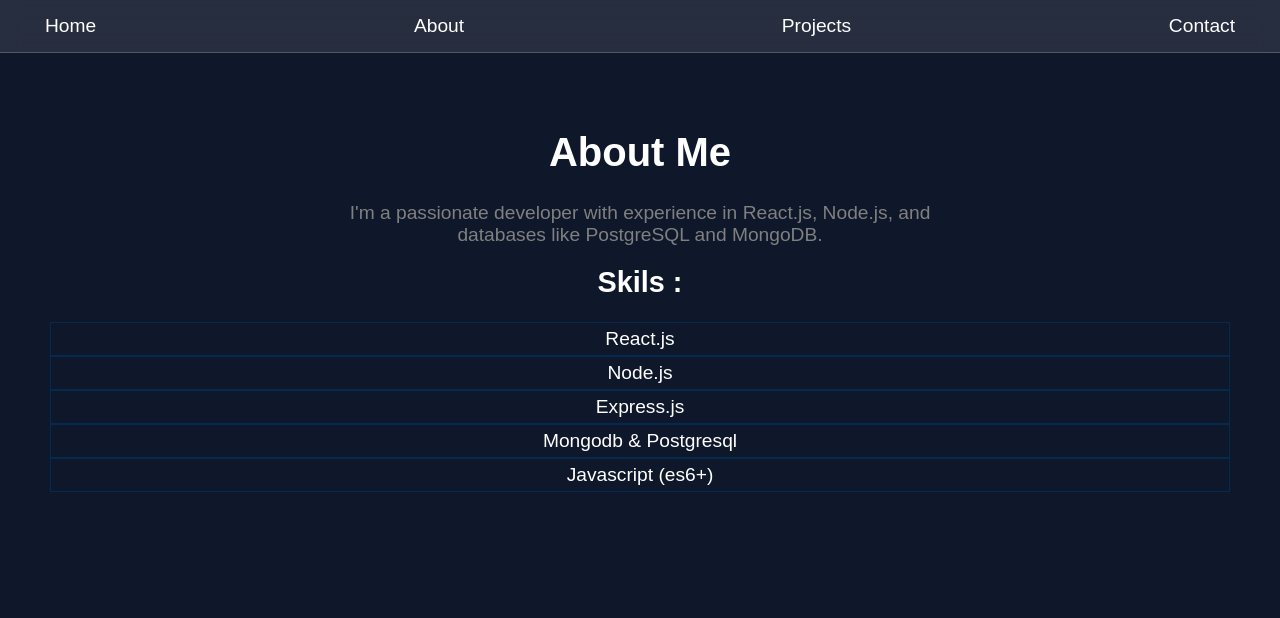
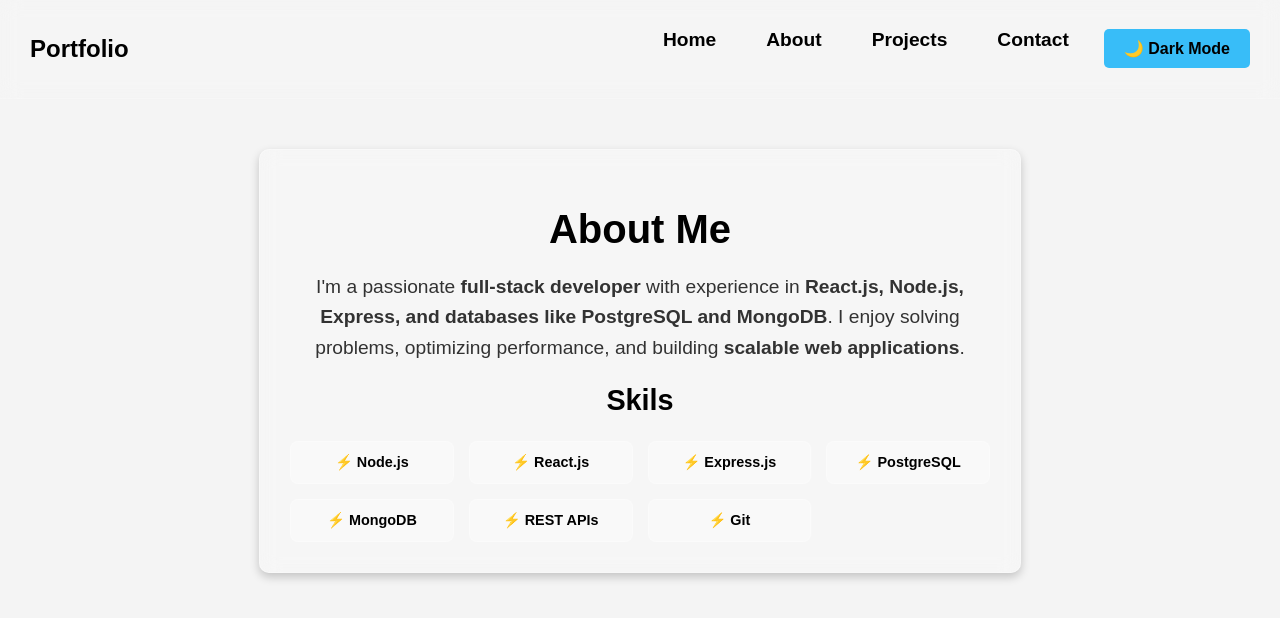
Before and after one commit to 23vk1/practicePortfolio, a React (Create React App) app: page /about in a window 1280 px wide. Shown: the top 618 px of the page. Built offline with nearby package versions, Linux system fonts and the light colour scheme.

Commit message:
Refine UI

```diff
--- a/package.json
+++ b/package.json
@@ -9,6 +9,7 @@
     "@testing-library/user-event": "^13.5.0",
     "react": "^19.0.0",
     "react-dom": "^19.0.0",
+    "react-icons": "^5.5.0",
     "react-router-dom": "^7.2.0",
     "react-scripts": "5.0.1",
     "tailwindcss": "^4.0.12",
--- a/src/components/Navbar.js
+++ b/src/components/Navbar.js
@@ -1,30 +1,55 @@
-import React from 'react'
-import { Link } from 'react-router-dom'
+import React, { useEffect, useState } from "react";
+import { Link } from "react-router-dom";
 
-const styles = {
-    navbar : {
-        display :"flex",
-        justifyContent : "center",
-        gap : "20px",
-        padding : "10px",
-        backgroundColor : "#007BFF"
-    },
-    link : {
-        color : "white",
-        textDecoration : "none",
-        fontSize : "1.2rem"
+function Navbar() {
+  const [menuOpen, setMenuOpen] = useState(false);
+  const [darkMode, setDarkMode] = useState(() => {
+    return localStorage.getItem("theme") === "dark";
+  });
+
+  useEffect(() => {
+    if (darkMode) {
+      document.body.classList.add("dark");
+      localStorage.setItem("theme", "dark");
+    } else {
+      document.body.classList.remove("dark");
+      localStorage.setItem("theme", "light");
     }
+  }, [darkMode]);
+
+  return (
+<>
+
+    <nav className="navbar">
+      <h1>Portfolio</h1>
+
+
+      <div className={`nav-links ${menuOpen ? "open" : ""}`}>
+        <Link to={"/"} onClick={() => setMenuOpen(false)}>
+          Home
+        </Link>
+        <Link to={"/about"} onClick={() => setMenuOpen(false)}>
+          About
+        </Link>
+        <Link to={"/projects"} onClick={() => setMenuOpen(false)}>
+          Projects
+        </Link>
+        <Link to={"/contact"} onClick={() => setMenuOpen(false)}>
+          Contact
+        </Link>
+        <button className="dark-mode-btn"
+          onClick={() => {
+            setDarkMode(!darkMode);
+          }}
+        >
+          {darkMode ? "🌞 Light Mode" : "🌙 Dark Mode"}
+        </button>
+      </div>
+    </nav>
+
+</>
+
+  );
 }
 
-function Navbar() {
-  return (
-    <nav  className="navbar">
-        <Link to={'/'} style={styles.link}> Home </Link>
-        <Link to={'/about'} style={styles.link}> About </Link>
-        <Link to={'/projects'} style={styles.link}> Projects </Link>
-        <Link to={'/contact'} style={styles.link}> Contact </Link>
-    </nav>
-  )
-}
-
-export default Navbar
+export default Navbar;
--- a/src/pages/About.js
+++ b/src/pages/About.js
@@ -1,52 +1,28 @@
 import React from "react";
 
-const styles = {
-  container: {
-    textAlign: "center",
-    padding: "50px",
-  },
-  heading: {
-    fontSize: "2.5rem",
-  },
 
-  description: {
-    fontSize: "1.2rem",
-    color: "grey",
-    maxWidth: "600px",
-    margin: "auto",
-  },
-  subHeading: {
-    fontSize: "1.8rem",
-    marginTop: "20px",
-  },
-  list: {
-    listStyle: "none",
-    padding: "0",
-    fontSize: "1.2rem",
-  },
-  liItem : {
-    // width : "50px",
-    border : "1px solid rgb(4, 42, 82)",
-    padding : "5px",
-  }
-};
 function About() {
   return (
-    <div style={styles.container}>
-      <h1 style={styles.heading}>About Me</h1>
-      <p style={styles.description}>
-        {" "}
-        I'm a passionate developer with experience in React.js, Node.js, and
-        databases like PostgreSQL and MongoDB.
-      </p>
-      <h2 style={styles.subHeading}>Skils : </h2>
-      <ul style={styles.list}>
-        <li style={styles.liItem}>React.js</li>
-        <li style={styles.liItem}>Node.js</li>
-        <li style={styles.liItem}>Express.js</li>
-        <li style={styles.liItem}>Mongodb & Postgresql</li>
-        <li style={styles.liItem}>Javascript (es6+)</li>
-      </ul>
+    <div className="container">
+      <div className="glass about-card">
+        <h1 className="title">About Me</h1>
+        <p className="about-text">
+          {" "}
+          I'm a passionate <b>full-stack developer</b> with experience in <b>React.js, Node.js, Express, and databases like PostgreSQL and MongoDB</b>.
+          I enjoy solving problems, optimizing performance, and building <b>scalable web applications</b>.
+        </p>
+        <h2 className="subtitle">Skils</h2>
+
+        <div className="skills-grid">
+          <div className="skill-box">⚡ Node.js</div>
+          <div className="skill-box">⚡ React.js</div>
+          <div className="skill-box">⚡ Express.js</div>
+          <div className="skill-box">⚡ PostgreSQL</div>
+          <div className="skill-box">⚡ MongoDB</div>
+          <div className="skill-box">⚡ REST APIs</div>
+          <div className="skill-box">⚡ Git</div>
+        </div>
+      </div>
     </div>
   );
 }
--- a/src/pages/Contact.js
+++ b/src/pages/Contact.js
@@ -1,40 +1,22 @@
 import React from "react";
-
-const styles = {
-  container: {
-    textAlign: "center",
-    padding: "50px",
-  },
-  heading: {
-    fontsize: "2.5rem",
-    marginBottom: "20px",
-  },
-  text: {
-    fontSize : "1.2rem",
-    color : "grey",
-  },
-  contactInfo: {
-    marginTop : "20px"
-  },
-  link: {
-    color :"#007BFF",
-    textDecoration :"none",
-    fontWeight : "bold",
-  },
-};
+import { FaGithub, FaLinkedin, FaEnvelope } from "react-icons/fa"; // Import icons
 
 function Contact() {
   return (
-    <div style={styles.container}>
-      <h1 style={styles.heading}>Contact Me</h1>
-      <p style={styles.text}>
+    <div className="container">
+      <div className="glass contact-card">
+        <h1 className="title">Contact Me</h1>
+        <p className="contact-text">
           Feel free to reach out to me via email or connect with me on social
           media.
         </p>
 
-      <div style={styles.contactInfo}>
+        <div className="contact-info">
           <p>
-          Email: <a href="https://google.com" style={styles.link}>vijay@gmail.com</a>
+            Email:{" "}
+            <a href="https://google.com" className="contact-link">
+              <FaEnvelope className="contact-icon" /> vijay
+            </a>
           </p>
           <p>
             GitHub:{" "}
@@ -42,8 +24,10 @@ function Contact() {
               href="https://google.com"
               target="_blank"
               rel="noopener noreferrer"
-            style={styles.link}
-          >github</a>
+              className="contact-link"
+            >
+              <FaGithub className="contact-icon" /> github
+            </a>
           </p>
           <p>
             LinkdIn:{" "}
@@ -51,12 +35,15 @@ function Contact() {
               href="https://google.com"
               target="_blank"
               rel="noopener noreferrer"
-            style={styles.link}
-          >LInkdin</a>
+              className="contact-link"
+            >
+              <FaLinkedin className="contact-icon" /> Linkdin
+            </a>
           </p>
         </div>
       </div>
-  )
+    </div>
+  );
 }
 
 export default Contact;
--- a/src/pages/Home.js
+++ b/src/pages/Home.js
@@ -1,38 +1,23 @@
 import React from "react";
+import { useNavigate } from "react-router-dom";
 
-const styles = {
-  container: {
-    textAlign: "center",
-    padding: "50px",
-  },
 
-  heading: {
-    fontSize: "2.5rem",
-  },
-
-  description: {
-    fontSize: "1.2rem",
-    color: "grey",
-  },
-  button: {
-    backgroundColor: "#007BFF",
-    color: "white",
-    padding: "10px, 20px",
-    fontSize: "1rem",
-    border: "none",
-    cursor: "pointer",
-    marginTop: "20px",
-  },
-};
 
 const Home = () => {
+
+  const navigate = useNavigate();
+
+  const goToProject = () =>{
+    navigate("/projects");
+  }
+
   return (
     <>
-      <div style={styles.container}>
+      <div className="container">
         <div className="glass">
-          <h1 style={styles.heading}>Hi, I'm Vijay</h1>
-          <p style={styles.description}>A passionate MERN Stack Developer</p>
-          <button style={styles.button}>View my Work</button>
+          <h1 >Hi, I'm Vijay</h1>
+          <p >A passionate MERN Stack Developer</p>
+          <button onClick={goToProject}>View my Work</button>
         </div>
       </div>
     </>
--- a/src/pages/Projects.js
+++ b/src/pages/Projects.js
@@ -21,54 +21,20 @@ const ProjectList = [
   },
 ];
 
-const styles = {
-    container : {
-        textAlign : "center",
-        padding :"50px",
-    },
-    heading : {
-        fontSize : "2.5rem",
-        marginBottom : "20px",
-    },
-    projectGrid : {
-        display : "grid",
-        gridTemplateColumn : "repeat (auto-fit, minmax(300px, 1fr))",
-        gap :"20px",
-        maxWidth : "800px",
-        margin : "auto",
-    },
-    card : {
-        padding : "20px",
-        border :"1px solid #ddd",
-        borderRadius : "10px",
-        backgroundColor : "#f9f9f9",
-        color:"black"
-    },
-    link : {
-        display : "inline-block",
-        marginTop : "10px",
-        padding :"8px 15px",
-        backgroundColor : "#007BFF",
-        color :"black",
-        textDecoration :"none",
-        borderRadius : "5px",
-    }
-
-}
 
 function Projects() {
   return (
-  <div style={styles.container}>
-    <h1 style={styles.heading}>My Projects</h1>
-    <div style={styles.projectGrid}>
+  <div id="projects-section" className="container">
+    <h1 className="title">My Projects</h1>
+    <div className="projects-grid">
         {
             ProjectList.map((project, index)=>{
                 return(
 
-                    <div key={index} style={styles.card}>
+                    <div key={index} className="card glass">
                     <h2>{project.name}</h2>
                     <p>{project.description}</p>
-                    <a href="https://google.com" target="blank" rel="noopener noreferrer" style={styles.link}>View Project</a>
+                    <a href="https://google.com" target="blank" rel="noopener noreferrer" className="btn">View Project</a>
                 </div>
                 )
             })
--- a/src/styles.css
+++ b/src/styles.css
@@ -1,24 +1,30 @@
+/* Default Light Mode */
+body {
+  background-color: #f4f4f4;
+  color: black;
+  font-family: "Poppins", sans-serif;
+  transition: background 0.3s ease-in-out, color 0.3s ease-in-out;
+}
+
 /* Dark Mode */
-body {
+body.dark {
   background-color: #0F172A;
   color: white;
-    font-family: 'Poppins', sans-serif;
-    transition: background 0.3s ease-in-out;
 }
 
 /* Glassmorphism Effect */
 .glass {
-    background: rgba(255, 255, 255, 0.1);
+  background: rgba(255, 255, 255, 0.2);
   backdrop-filter: blur(10px);
   border-radius: 10px;
-    border: 1px solid rgba(255, 255, 255, 0.2);
+  border: 1px solid rgba(255, 255, 255, 0.3);
   padding: 20px;
   box-shadow: 0px 4px 10px rgba(0, 0, 0, 0.2);
   transition: all 0.3s ease-in-out;
 }
 
 /* Buttons */
-  button {
+button, .btn {
   background: #38BDF8;
   color: black;
   padding: 10px 20px;
@@ -27,30 +33,318 @@ body {
   cursor: pointer;
   border-radius: 5px;
   transition: 0.3s;
+  font-weight: bold;
 }
 
-  button:hover {
+@media (max-width: 768px) {
+  button {
+    font-size: 0.9rem;
+    padding: 10px 15px;
+  }
+}
+
+
+button:hover, .btn:hover {
   opacity: 0.8;
 }
+
+
 
 /* Navbar */
 .navbar {
   display: flex;
   justify-content: space-between;
+  align-items: center;
   padding: 15px 30px;
   background: rgba(255, 255, 255, 0.1);
   backdrop-filter: blur(10px);
   border-bottom: 1px solid rgba(255, 255, 255, 0.2);
+  transition: background 0.3s ease-in-out, color 0.3s ease-in-out;
 }
 
+/* Dark Mode Navbar */
+body.dark .navbar {
+  background: rgba(0, 0, 0, 0.3);
+  border-bottom: 1px solid rgba(255, 255, 255, 0.2);
+}
+
+/* Navbar Links */
+.navbar div {
+  display: flex;
+  gap: 20px;
+}
+
+/* Default Navbar Links (for Light Mode) */
 .navbar a {
-    color: white;
+  color: black; /* Light Mode */
   text-decoration: none;
   margin: 0 15px;
   font-size: 1.2rem;
-    transition: 0.3s;
+  transition: color 0.1s ease-in-out;
+  font-weight: bold;
 }
 
+/* Change Navbar Link Color in Dark Mode */
+body.dark .navbar a {
+  color: white;
+}
+
+/* Navbar Hover Effect */
 .navbar a:hover {
   color: #38BDF8;
 }
+
+/* Change Navbar Link Color in Dark Mode */
+body.dark .navbar a:hover {
+  color: #38BDF8;
+}
+
+/* Mobile Navbar */
+@media (max-width: 768px) {
+  .navbar {
+    flex-direction: column;
+    text-align: center;
+    padding: 10px;
+  }
+
+  .navbar div {
+    flex-direction: column;
+    gap: 10px;
+  }
+}
+
+
+/* Container */
+.container {
+  text-align: center;
+  padding: 50px;
+}
+
+/* Title */
+.title {
+  font-size: 2.5rem;
+  margin-bottom: 20px;
+}
+
+
+@media (max-width: 768px) {
+  h1, .title {
+    font-size: 2rem;
+  }
+
+  .about-text, .contact-text {
+    font-size: 1rem;
+  }
+}
+
+/* Projects Grid */
+.projects-grid {
+  display: grid;
+  grid-template-columns: repeat(auto-fit, minmax(300px, 1fr));
+  gap: 20px;
+  max-width: 1000px;
+  margin: auto;
+}
+
+/* Project Card */
+.card {
+  padding: 20px;
+  background: rgba(255, 255, 255, 0.2);
+  backdrop-filter: blur(10px);
+  border-radius: 10px;
+  border: 1px solid rgba(255, 255, 255, 0.3);
+  text-align: center;
+  transition: transform 0.3s ease, box-shadow 0.3s ease;
+}
+
+/* Dark Mode Card */
+body.dark .card {
+  background: rgba(0, 0, 0, 0.3);
+}
+
+/* Card Hover Effect */
+.card:hover {
+  transform: translateY(-5px);
+  box-shadow: 0px 10px 20px rgba(255, 255, 255, 0.2);
+}
+
+/* Buttons Inside Cards */
+.card .btn {
+  margin-top: 10px;
+  padding: 8px 15px;
+}
+
+
+/* Fade-in Animation */
+@keyframes fadeIn {
+  from {
+    opacity: 0;
+    transform: translateY(20px);
+  }
+  to {
+    opacity: 1;
+    transform: translateY(0);
+  }
+}
+
+.glass {
+  animation: fadeIn 0.8s ease-in-out;
+}
+
+
+/* About Page Styles */
+.about-card {
+  max-width: 700px;
+  margin: auto;
+  padding: 30px;
+  text-align: center;
+}
+
+/* About Text (Default Light Mode) */
+.about-text {
+  font-size: 1.2rem;
+  color: rgba(0, 0, 0, 0.8); /* Ensure black text in Light Mode */
+  line-height: 1.6;
+}
+
+/* About Text (Dark Mode) */
+body.dark .about-text {
+  color: rgba(255, 255, 255, 0.9);
+}
+
+/* Subtitle */
+.subtitle {
+  font-size: 1.8rem;
+  margin-top: 20px;
+}
+
+/* Skills List */
+.skills-list {
+  list-style: none;
+  padding: 0;
+  font-size: 1.2rem;
+  display: flex;
+  flex-direction: column;
+  gap: 10px;
+  margin-top: 15px;
+}
+
+/* Fade-in Animation */
+@keyframes fadeIn {
+  from {
+    opacity: 0;
+    transform: translateY(20px);
+  }
+  to {
+    opacity: 1;
+    transform: translateY(0);
+  }
+}
+
+.about-card {
+  animation: fadeIn 0.8s ease-in-out;
+}
+
+
+/* Skills Grid */
+.skills-grid {
+  display: grid;
+  grid-template-columns: repeat(auto-fit, minmax(150px, 1fr));
+  gap: 15px;
+  margin-top: 15px;
+  justify-content: center;
+}
+
+
+
+/* Skill Box */
+.skill-box {
+  padding: 12px;
+  font-size: 0.9rem;
+  font-weight: bold;
+  text-align: center;
+  border-radius: 8px;
+  background: rgba(255, 255, 255, 0.2);
+  backdrop-filter: blur(5px);
+  border: 1px solid rgba(255, 255, 255, 0.3);
+  transition: transform 0.3s ease, box-shadow 0.3s ease;
+}
+
+
+/* Skill Hover Effect */
+.skill-box:hover {
+  transform: translateY(-5px);
+  box-shadow: 0px 5px 15px rgba(255, 255, 255, 0.2);
+}
+
+
+/* Contact Page Styles */
+.contact-card {
+  max-width: 600px;
+  margin: auto;
+  padding: 30px;
+  text-align: center;
+}
+
+/* Contact Text */
+.contact-text {
+  font-size: 1.2rem;
+  color: rgba(0, 0, 0, 0.8); /* Light Mode Default */
+  margin-bottom: 20px;
+}
+
+/* Dark Mode Contact Text */
+body.dark .contact-text {
+  color: rgba(255, 255, 255, 0.9);
+}
+
+/* Contact Links */
+.contact-info {
+  display: flex;
+  justify-content: center;
+  gap: 20px;
+  margin-top: 20px;
+  flex-wrap: wrap;
+}
+
+/* Contact Link Styling */
+.contact-link {
+  font-size: 1.2rem;
+  font-weight: bold;
+  text-decoration: none;
+  color: black; /* Light Mode Text */
+  padding: 12px 20px;
+  display: flex;
+  align-items: center;
+  gap: 10px;
+  border-radius: 8px;
+  background: rgba(0, 0, 0, 0.1); /* Light Mode Background */
+  backdrop-filter: blur(5px);
+  border: 1px solid rgba(0, 0, 0, 0.2);
+  transition: transform 0.3s ease, box-shadow 0.3s ease, background 0.3s ease;
+}
+
+/* Contact Link Icons */
+.contact-icon {
+  font-size: 1.5rem;
+}
+
+/* Dark Mode Contact Link */
+body.dark .contact-link {
+  color: white;
+  background: rgba(255, 255, 255, 0.2);
+  border: 1px solid rgba(255, 255, 255, 0.3);
+}
+
+/* Contact Link Hover Effect */
+.contact-link:hover {
+  transform: translateY(-5px);
+  box-shadow: 0px 5px 15px rgba(0, 0, 0, 0.2);
+  background: rgba(0, 0, 0, 0.15); /* Light Mode Hover */
+}
+
+/* Dark Mode Hover Effect */
+body.dark .contact-link:hover {
+  background: rgba(255, 255, 255, 0.3);
+  box-shadow: 0px 5px 15px rgba(255, 255, 255, 0.2);
+}
```
Also changed, not shown: 1 other file (tests, documents, lock files or other folders). Lines whose indentation alone changed are shown as unchanged.
